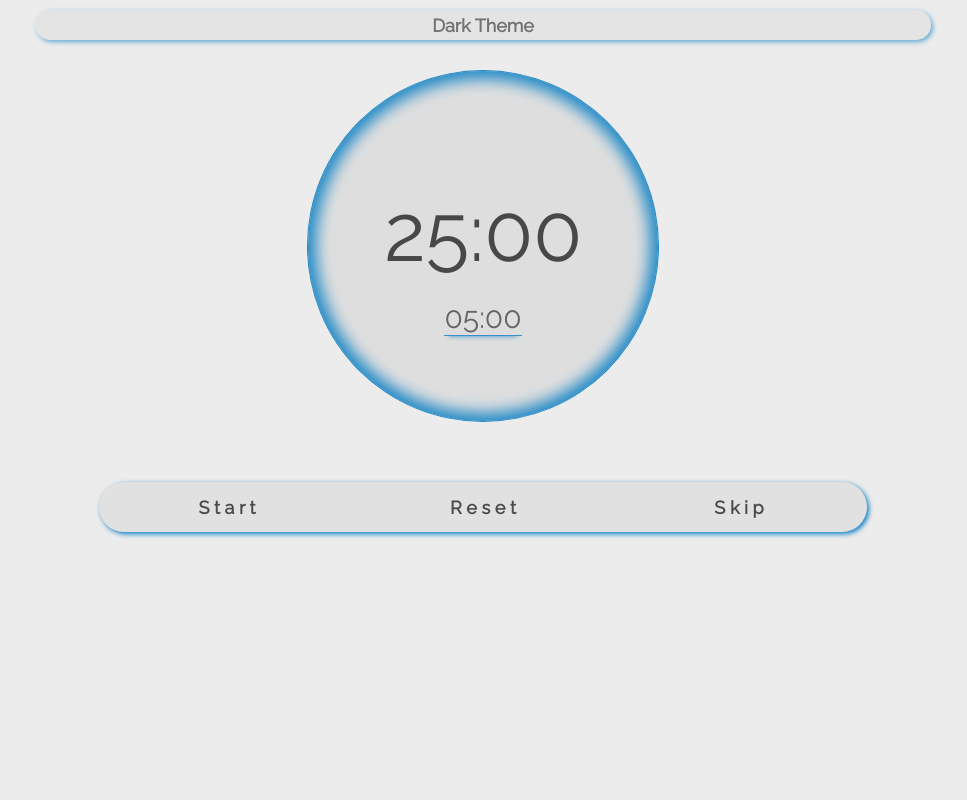
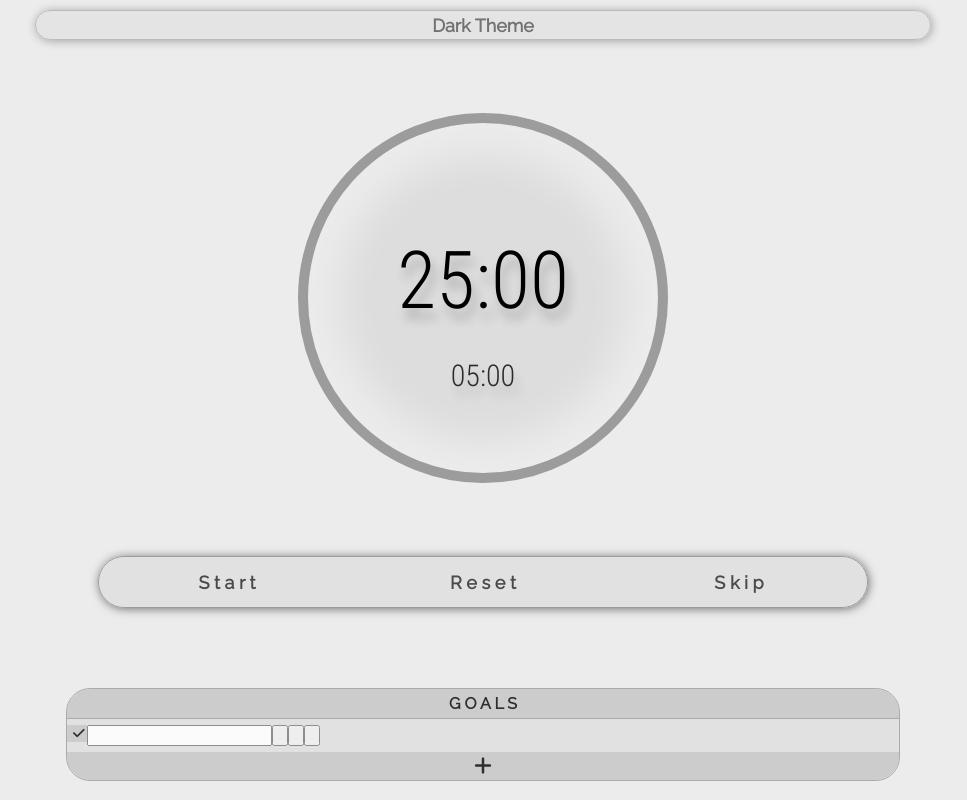
Before and after one commit to AlbertDevtrus/pomodoro-project, a plain HTML site: page index.html in a window 1280 px wide. Shown: the whole page, without its empty margins (157-1124 px from the left). Drawn offline with Linux system fonts and the light colour scheme.

Commit message:
Estilizacion del contador
En este commit se estilizo de mejor forma el contador y
se le dio un estilo final de momento, se le dio interaccion
para que cambie cuando un contador esta activo

```diff
--- a/index.html
+++ b/index.html
@@ -7,6 +7,10 @@
     <link rel="preconnect" href="https://fonts.googleapis.com">
     <link rel="preconnect" href="https://fonts.gstatic.com" crossorigin>
     <link href="https://fonts.googleapis.com/css2?family=Raleway&display=swap" rel="stylesheet">
+    <link rel="preconnect" href="https://fonts.googleapis.com">
+    <link rel="preconnect" href="https://fonts.gstatic.com" crossorigin>
+    <link href="https://fonts.googleapis.com/css2?family=Roboto+Condensed:wght@300&display=swap" rel="stylesheet">
+    <script src="https://kit.fontawesome.com/647ed99f90.js" crossorigin="anonymous"></script>
     <title>Pomodoro Timer</title>
 </head>
 <body>
@@ -15,7 +19,7 @@
             <button id="theme-button">Dark Theme</button>
         </div>
     </header>
-    <div id="circulo-contador">
+    <div id="counterContainer">
         <div id="timer">25:00</div>
         <div id="nextTimer">05:00</div>
     </div>
@@ -26,7 +30,15 @@
     </div>
     <!--Probablemente quieras agregar un boton para subir o bajar el audio-->
     <div id="todolist-container">
-
+        <h2 id="headerTodolist">G O A L S</h2>
+        <div id="container-goal">
+            <button id="completeGoal"><i class="fa-solid fa-check"></i></button>
+            <input type="text" id="descriptionGoal">
+            <button id="safeGoal"></button>
+            <button id="editGoal"></button>
+            <button id="safeGoal"></button>
+        </div>
+        <button id="addGoal"><i class="fa-solid fa-plus"></i></button>
     </div>
     <audio id="ringSound" src="sounds/ringtone-1-46486.mp3" ></audio>
     <script src="script.js"></script>
--- a/script.js
+++ b/script.js
@@ -4,6 +4,7 @@ const startPauseButton = document.getElementById("pausa-start");
 const resetButton = document.getElementById("reset");
 const skipButton = document.getElementById("skip");
 const ringSound = document.getElementById("ringSound");
+const counterContainer = document.getElementById("counterContainer");
 
 let seconds = 1500;
 let intervalBigTimer;
@@ -21,46 +22,40 @@ function updateTimer () {
     timer.textContent = formatSeconds(seconds);
 }
 
-//This section does everything that has to do the timers
+//change between the work time and the break time
 function changeTimer () {
+    changeSound();
     if (breakTimer === 4) {
         breakTimer = 0;
-        clearInterval(intervalBigTimer);
         seconds = 10;
         secondsTimer = 900;
-        running = false;
-        startPauseButton.textContent = "S t a r t";
         timer.textContent = "15:00";
-        nextTimer.textContent = "25:00";
-        changeSound();
     } else if (secondsTimer === 1500) {
-        clearInterval(intervalBigTimer);
         seconds = 300;
         secondsTimer = 300;
-        running = false;
-        startPauseButton.textContent = "S t a r t";
         timer.textContent = "5:00";
-        nextTimer.textContent = "25:00";
-        changeSound();
     } else if (secondsTimer === 300 || secondsTimer === 900) {
-        clearInterval(intervalBigTimer);
         seconds = 1500;
         secondsTimer = 1500;
-        running = false;
-        startPauseButton.textContent = "S t a r t";
         timer.textContent = "25:00";
         nextTimer.textContent = "5:00";
         breakTimer++;
-        changeSound();
     }
+    running = false;
+    startPauseButton.textContent = "S t a r t";
+    nextTimer.textContent = "25:00";
+    clearInterval(intervalBigTimer);
+    changeColor(secondsTimer);
 }
 
+//play the alarm for the end
 function changeSound() {
     ringSound.currentTime = 0;
     ringSound.volume = 1;
     ringSound.play();
 }
 
+//convert and represent the minutes and seconds
 function formatSeconds () {
     let minutes = Math.floor(seconds / 60);
     let secondsInMinute = seconds % 60;
@@ -71,23 +66,26 @@ function leftZero (number) {
     return number < 10 ? "0" + number : number;
 }
 
-//This function is for start and stop the timer
+//start and stop the timer
 function startBigTimer () {
     if (!running) {
         intervalBigTimer = setInterval(updateTimer, 1000);
         running = true;
+        changeColor(secondsTimer);
     } else {
         clearInterval(intervalBigTimer);
         running = false;
+        changeColor(secondsTimer);
     }
 }
 
-//This function its given to a button to reset the timer
+//This function reset the timer
 function resetBigTimer () {
     clearInterval(intervalBigTimer);
     running = false;
     startPauseButton.textContent = "S t a r t";
     seconds = secondsTimer;
+    changeColor(secondsTimer);
     if (secondsTimer === 1500) {
         timer.textContent = "25:00";
     } else if (secondsTimer === 300) {
@@ -95,7 +93,19 @@ function resetBigTimer () {
     } else if (secondsTimer === 900) {
         timer.textContent = "15:00";
     }
+}
 
+function changeColor(stageSeconds) {
+    if (!running) {
+        counterContainer.style.borderColor = "rgba(156, 156, 156, 1)";
+        counterContainer.style.boxShadow = "inset 0px 0px 39px 32px rgba(255, 255, 255, 0.44)";
+    } else if (stageSeconds === 1500) {
+        counterContainer.style.borderColor = "rgba(255, 0, 0, 0.8)";
+        counterContainer.style.boxShadow = "inset 0px 0px 39px 32px rgba(255, 0, 0, 0.20)";
+    } else if (stageSeconds === 300 || stageSeconds === 900) {
+        counterContainer.style.borderColor = "rgba(0, 92, 224, 0.8)";
+        counterContainer.style.boxShadow = "inset 0px 0px 39px 32px rgba(0, 92, 224, 0.20)";
+    }
 }
 
 startPauseButton.addEventListener('click', startBigTimer);
@@ -108,4 +118,4 @@ startPauseButton.addEventListener('click', function () {
     }
 })
 resetButton.addEventListener('click', resetBigTimer);
-skipButton.addEventListener('click', changeTimer)
+skipButton.addEventListener('click', changeTimer);
--- a/style.css
+++ b/style.css
@@ -1,3 +1,9 @@
+:root {
+    --colorShadows: #0B7FC4;
+    --fontColor: rgb(34, 34, 34);
+    --backgroundColorGray: rgba(206, 206, 206, 0.452);
+}
+
 body {
     display: flex;
     flex-direction: column;
@@ -6,6 +12,7 @@ body {
     justify-content: center;
     align-items: center;
     background-color: #ececec;
+    box-sizing: border-box;
 }
 
 #theme-button {
@@ -13,17 +20,18 @@ body {
     justify-content: center;
     align-items: center;
     margin-top: 10px;
-    background-color: rgba(206, 206, 206, 0.452);
+    background-color: var(--backgroundColorGray);
     height: 30px;
     width: 70vw;
     opacity: 0.6;
     border: 0;
     border-radius: 50px;
-    box-shadow: 2px 2px 5px #0B7FC4;
+    border: 1px solid rgba(156, 156, 156, 1);
+    box-shadow: 1px 1px 10px 0px rgba(32, 32, 32, 0.6);
     font-family: Raleway, 'sans-serif';
     font-size: 18px;
     font-weight: bolder;
-    color: rgb(34, 34, 34);
+    color: var(--fontColor);
     cursor: pointer;
     user-select: none;
     transition: all 0.4s ease;
@@ -33,11 +41,12 @@ body {
     background-color: #080808;
     box-shadow: 2px 2px 8px #03314d;
     color: white;
+    border: 1px solid black;
 }
 
-#circulo-contador {
-    margin: 30px 0;
-    background-color: rgba(206, 206, 206, 0.452);
+#counterContainer {
+    margin: 73px 0;
+    background-color: #DDDDDD;
     display: flex;
     flex-direction: column;
     justify-content: center;
@@ -47,12 +56,13 @@ body {
     border-radius: 50%;
     padding: 100px;
     border: 1px solid rgba(11, 127, 196, 0.9);
-    box-shadow: inset 0px 0px 15px 8px rgba(11, 127, 196, 0.9);
-    color: rgba(34, 34, 34, 0.8);
-    font-family: Raleway, sans-serif;
+    box-shadow: inset 0px 0px 39px 32px rgba(255, 255, 255, 0.44);
+    font-family: 'Roboto Condensed', sans-serif;
     max-width: 150px;
     max-height: 150px;
-    gap: 20px;
+    gap: 30px;
+    border: 10px solid rgba(156, 156, 156, 1);
+    transition: all 0.4s ease;
 }
 
 #timer {
@@ -60,15 +70,15 @@ body {
     margin-top: 30px;
     user-select: none;
     transition: all 0.4s ease;
+    text-shadow: 4px 10px 11px rgba(0, 0, 0, 0.25);
 }
 
 #nextTimer {
     font-size: 30px;
     opacity: 0.8;
-    border-bottom: 1px solid #0B7FC4;
-    box-shadow: 0px 5px 5px -5px #0B7FC4;
     user-select: none;
     transition: all 0.4s ease;
+    text-shadow: 4px 10px 11px rgba(0, 0, 0, 0.25);
 }
 
 @media (max-width: 700px) {
@@ -85,9 +95,9 @@ body {
     display: flex;
     width: 60vw;
     height: 8vw;
-    margin-top: 30px;
     border-radius: 50px;
-    box-shadow: 2px 2px 5px #0B7FC4;
+    border: 1px solid rgba(156, 156, 156, 1);
+    box-shadow: 1px 1px 10px 0px rgba(32, 32, 32, 0.6);
 }
 
 @media (min-width: 600px) {
@@ -145,3 +155,62 @@ body {
     background-color: rgb(0, 92, 224);
     color: white;
 }
+
+/*Here begins the todolist style*/
+
+#todolist-container {
+    display: flex;
+    justify-content: center;
+    align-items: center;
+    flex-direction: column;
+    border: 1px solid rgba(156, 156, 156, 1);
+    width: 65vw;
+    margin-top: 80px;
+    border-radius: 24px;
+    text-align: center;
+    opacity: 0.8;
+    background-color: var(--backgroundColorGray);
+}
+
+#headerTodolist {
+    margin: 0px;
+    padding: 5px 0px;
+    border-radius: 24px 24px 0px 0px;
+    width: 100%;
+    font-size: 16px;
+    font-family: Raleway, 'Roboto Condensed';
+    font-weight: bolder;
+    background-color: rgba(156, 156, 156, 0.4);
+    border-bottom: 1px solid rgba(156, 156, 156, 1);
+}
+
+#addGoal {
+    border: 0;
+    width: 100%;
+    font-family: Raleway, 'Roboto Condensed';
+    font-size: 20px;
+    font-weight: bolder;
+    background-color: rgba(156, 156, 156, 0.4);
+    padding: 2px 0px;
+    border-radius: 0px 0px 24px 24px;
+    cursor: pointer;
+    transition: all 0.4s ease;
+}
+
+#addGoal:hover {
+    background-color: #080808;
+    color: white;
+}
+
+#container-goal {
+    display: flex;
+    padding: 6px 0px;
+    width: 100%;
+}
+
+#completeGoal {
+    background-color: rgba(156, 156, 156, 0.4);
+    border: 0px;
+    height: 100%;
+    width: 20px;
+}
```
